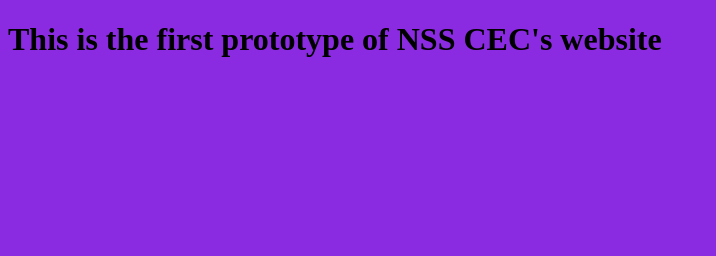
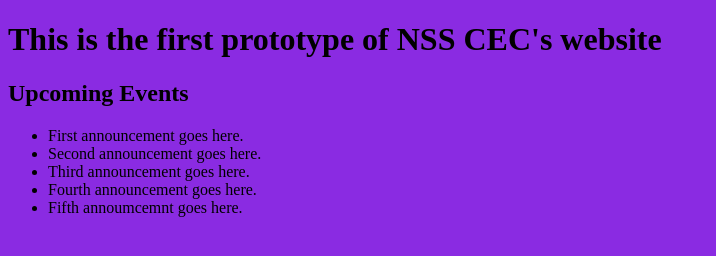
Before and after one commit to AadithyaSai/NSS-SB-CEC-Website, a plain HTML site: page index.html in a window 1280 px wide. Shown: the whole page, without its empty margins (0-716 px from the left). Drawn offline with Linux system fonts and the light colour scheme.

Commit message:
Update index.html

```diff
--- a/index.html
+++ b/index.html
@@ -12,5 +12,19 @@
 
     <!-- Custom JS -->
     <script src="js/index.js"></script>
+    <body>
+  <div class="announcement-container">
+    <h2 class="announcement-header">Upcoming Events</h2>
+    <div class="announcement-content">
+      <ul class="announcement-list">
+        <li>First announcement goes here.</li>
+        <li>Second announcement goes here.</li>
+        <li>Third announcement goes here.</li>
+        <li>Fourth announcement goes here.</li>
+        <li>Fifth annoumcemnt goes here.</li>
+      </ul>
+    </div>
+  </div>
+</body>
   </body>
 </html>
```
